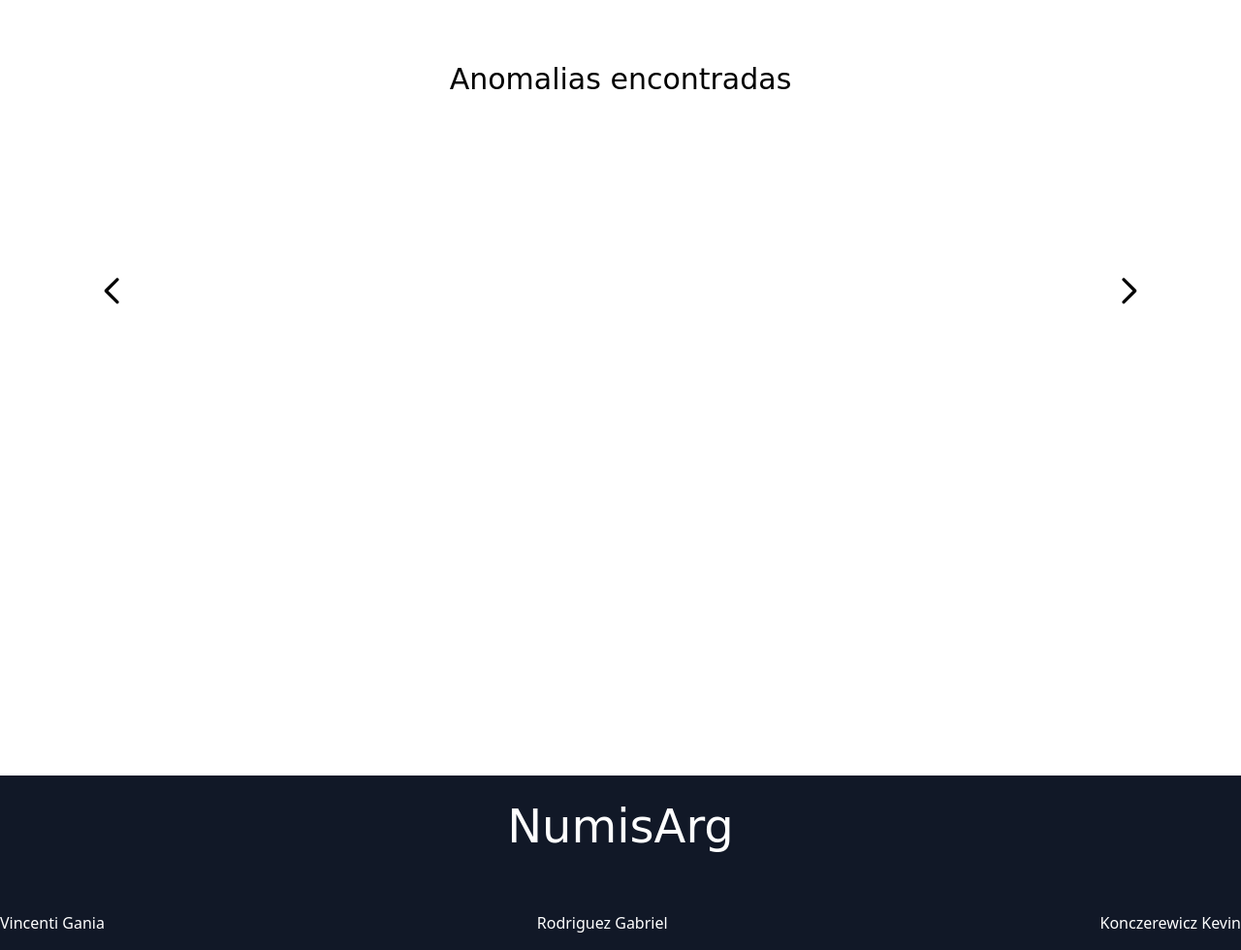
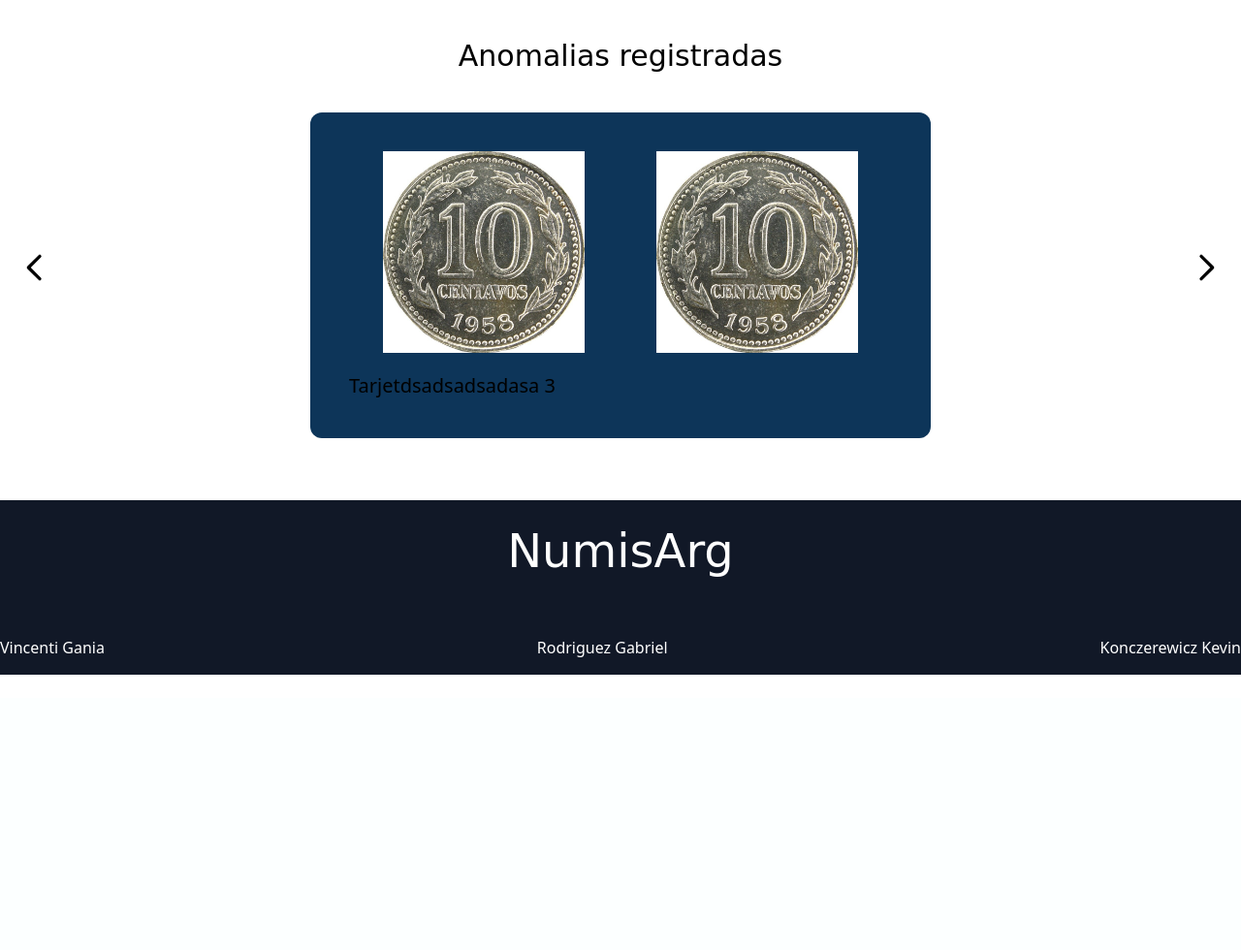
Before and after one commit to G2b444/NumisArg, a PHP site: page /moneda.php?moneda=1 in a window 1280 px wide. Shown: the part 80-1060 px from the top of the page at 97% size. After the commit the page ends 776 px from the top, so only its background shows below. Run offline with PHP 8.4, Linux system fonts and the light colour scheme; data that the repository does not hold is empty; some libraries are stand-ins or nearby versions; some web fonts are replaced.

Commit message:
carrusel funcional con diseno

```diff
--- a/pages/moneda.php
+++ b/pages/moneda.php
@@ -105,60 +105,87 @@ if($gral){
 }
         ?>
 
-
-<div class="w-screen h-screen px-20 py-16 mx-auto">
-    <h1 class="text-center text-3xl">Anomalias encontradas</h1>
-    <div id="default-carousel" class="relative py-10" data-carousel="static">
-
-        <div class="overflow-hidden relative rounded-xl sm:h-64 xl:h-80 2xl:h-96">
-
-            <?php
-            if($anomalia){
-                while($anom=mysqli_fetch_assoc($anomalia)){
-                    echo '
-                        <div class="hidden duration-700 ease-in-out w-1/2 justify-self-center" data-carousel-item>
-                            <div class="block absolute rounded-xl  w-full h-96 -translate-x-1/2 -translate-y-1/2 bg-light-blue">
-                                <p class="text-white">primera slideeeee</p>
-                            </div>
+<div class="relative py-10 pb-20">
+    <h1 class="text-center text-3xl mb-10">Anomalias registradas</h1>
+    <div class="relative  rounded-xl sm:h-64 xl:h-80 4xl:h-96">
+        <!-- Contenido del carrusel -->
+        <div class="carousel-inner">
+                <!-- Tarjeta 3 -->
+                <div class="carousel-item">
+                    <div class="flex justify-center absolute w-full 2xl:h-96 -translate-x-1/2 -translate-y-1/2">
+                        <div class="w-1/2 h-full flex flex-col flex-wrap justify-between rounded-xl py-10 bg-light-blue">
+                            <span class="flex flex-row justify-evenly">
+                                <img src="./assets/img/10-centavos.jpg" class="w-52 ">
+                                <img src="./assets/img/10-centavos.jpg" class="w-52">
+                            </span>
+                            <p class="text-xl pt-5 px-10 ">Tarjetdsadsadsadasa 3</p>
                         </div>
-                    ';
-                }
-            }else{
-                echo '
-                <div class="hidden duration-700 ease-in-out" data-carousel-item>
-                    <div class="block absolute  w-full h-full -translate-x-1/2 -translate-y-1/2 bg-black">
-                        <p class="text-white">No se han registrado anomalias</p>
-                    </div>
-                </div>
-                ';
-            }
-            ?>
-                <div class="hidden duration-700 ease-in-out" data-carousel-item>
-                    <div class="block absolute  w-full h-full -translate-x-1/2 -translate-y-1/2 bg-black">
-                        <p class="text-white">primera slideeeee</p>
                     </div>
                 </div>
 
+                <!-- Tarjeta 2 -->
+                <div class="carousel-item">
+                    <div class="block  rounded-xl w-2/4 h-96 -translate-x-1/2 -translate-y-1/2 bg-light-blue">
+                    <p class="text-white">Tarjesdsdasdasda  ta 2</p>
+                    </div>
 
-
+                </div>
+        <!-- ... -->
+        </div>
+        <!-- Botones de navegación -->
         <button type="button" class="flex absolute top-0 left-0 z-30 justify-center items-center px-4 h-full cursor-pointer group focus:outline-none" data-carousel-prev>
-            <span class="inline-flex justify-center items-center w-10 h-10 rounded-full sm:w-10 sm:h-10 bg-white/30  group-focus:ring-4 group-focus:ring-white  group-focus:outline-none">
-                <svg class="w-10 h-10 text-black sm:w-10 sm:h-10" fill="none" stroke="currentColor" viewBox="0 0 24 24" xmlns="http://www.w3.org/2000/svg"><path stroke-linecap="round" stroke-linejoin="round" stroke-width="2" d="M15 19l-7-7 7-7"></path></svg>
-                <span class="hidden">Anterior</span>
-            </span>
+        <span class="inline-flex justify-center items-center w-10 h-10 rounded-full sm:w-10 sm:h-10 bg-white/30 group-focus:ring-4 group-focus:ring-white group-focus:outline-none">
+            <svg class="w-10 h-10 text-black sm:w-10 sm:h-10" fill="none" stroke="currentColor" viewBox="0 0 24 24" xmlns="http://www.w3.org/2000/svg"><path stroke-linecap="round" stroke-linejoin="round" stroke-width="2" d="M15 19l-7-7 7-7"></path></svg>
+            <span class="hidden">Anterior</span>
+        </span>
         </button>
         <button type="button" class="flex absolute top-0 right-0 z-30 justify-center items-center px-4 h-full cursor-pointer group focus:outline-none" data-carousel-next>
-            <span class="inline-flex justify-center items-center w-8 h-8 rounded-full sm:w-10 sm:h-10 bg-white/30 0 group-focus:ring-4 group-focus:ring-white  group-focus:outline-none">
-                <svg class="w-5 h-5 text-black sm:w-10 sm:h-10" fill="none" stroke="currentColor" viewBox="0 0 24 24" xmlns="http://www.w3.org/2000/svg"><path stroke-linecap="round" stroke-linejoin="round" stroke-width="2" d="M9 5l7 7-7 7"></path></svg>
-                <span class="hidden">Siguiente</span>
-            </span>
+        <span class="inline-flex justify-center items-center w-10 h-10 rounded-full sm:w-10 sm:h-10 bg-white/30 group-focus:ring-4 group-focus:ring-white group-focus:outline-none">
+            <svg class="w-10 h-10 text-black sm:w-10 sm:h-10" fill="none" stroke="currentColor" viewBox="0 0 24 24" xmlns="http://www.w3.org/2000/svg"><path stroke-linecap="round" stroke-linejoin="round" stroke-width="2" d="M9 5l7 7-7 7"></path></svg>
+            <span class="hidden">Siguiente</span>
+        </span>
         </button>
-        </div>
     </div>
-<script src="https://unpkg.com/flowbite@1.4.0/dist/flowbite.js"></script>
 </div>
+
 <?php
 include 'footer.html';
 ?>
+<script>
+    // Selecionar los elementos del carrusel
+    const carouselInner = document.querySelector('.carousel-inner');
+    const carouselItems = document.querySelectorAll('.carousel-item');
+    const prevButton = document.querySelector('[data-carousel-prev]');
+    const nextButton = document.querySelector('[data-carousel-next]');
+
+    // Establecer el índice actual del carrusel
+    let currentIndex = 0;
+
+    // Función para mostrar la tarjeta actual
+    function showCurrentItem() {
+    carouselItems.forEach((item, index) => {
+        item.classList.toggle('hidden', index !== currentIndex);
+    });
+    }
+
+    // Función para avanzar al siguiente elemento
+    function nextItem() {
+    currentIndex = (currentIndex + 1) % carouselItems.length;
+    showCurrentItem();
+    }
+
+    // Función para retroceder al elemento anterior
+    function prevItem() {
+    currentIndex = (currentIndex - 1 + carouselItems.length) % carouselItems.length;
+    showCurrentItem();
+    }
+
+    // Agregar eventos a los botones de navegación
+    prevButton.addEventListener('click', prevItem);
+    nextButton.addEventListener('click', nextItem);
+
+    // Mostrar la tarjeta actual al inicio
+    showCurrentItem();
+</script>
 </body>
 </html>
```
